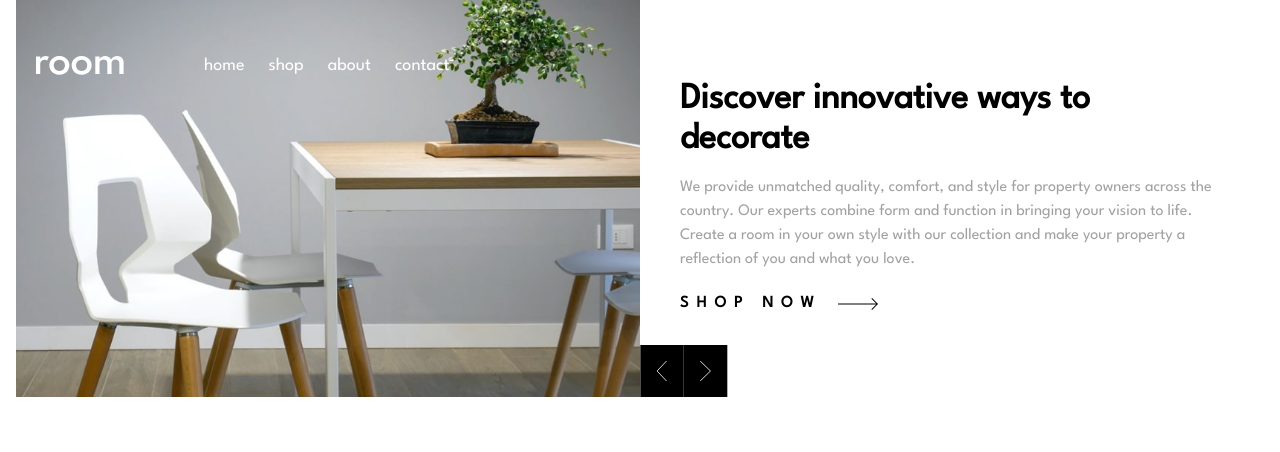
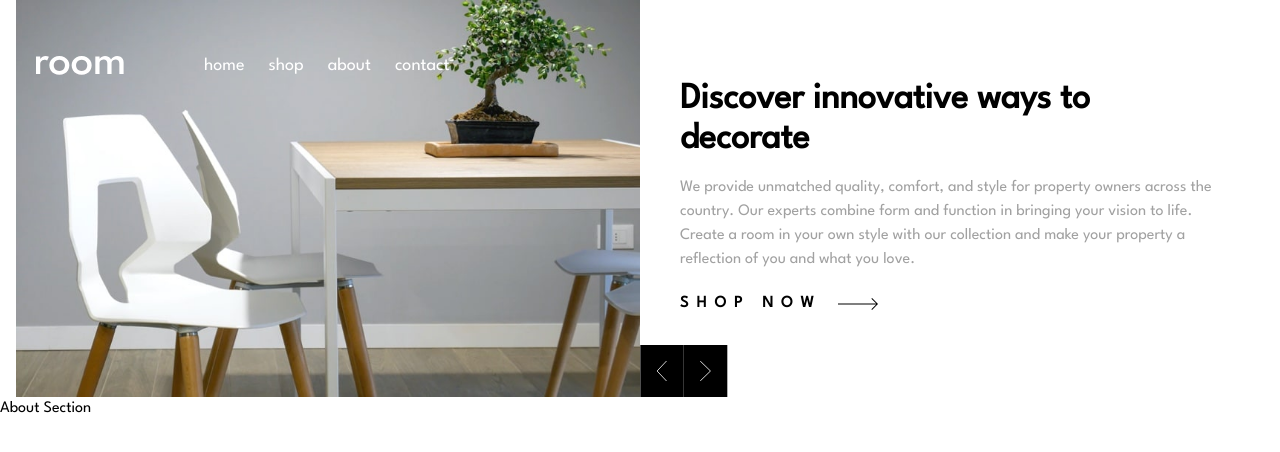
Before and after one commit to DannyHTML/Room-homepage, a Vue app: page / in a window 1280 px wide. Shown: the top 452 px of the page. Built offline with nearby package versions, Linux system fonts and the light colour scheme.

Commit message:
Create about section component

```diff
--- a/src/App.vue
+++ b/src/App.vue
@@ -3,11 +3,10 @@
   <main>
     <HeaderSite />
     <div class="grid grid-cols-1 md:container md:grid-cols-2">
-      <div class="">
-        <ImageSlider :images="images" />
-      </div>
+      <ImageSlider :images="images" />
       <MainSection :title="title" :description="description" :titleButton="buttonTitle" />
     </div>
+    <AboutSection />
   </main>
 </template>
 
@@ -15,6 +14,7 @@
 import HeaderSite from '@/components/HeaderSite.vue';
 import ImageSlider from '@/components/ImageSlider.vue';
 import MainSection from '@/components/MainSection.vue';
+import AboutSection from './components/AboutSection.vue';
 import data from '@/assets/data/content.json';
 
 const title = data.main.hero.title;
--- /dev/null
+++ b/src/components/AboutSection.vue
@@ -0,0 +1,5 @@
+<template>
+  <div>About Section</div>
+</template>
+
+<script setup lang="ts"></script>
```
